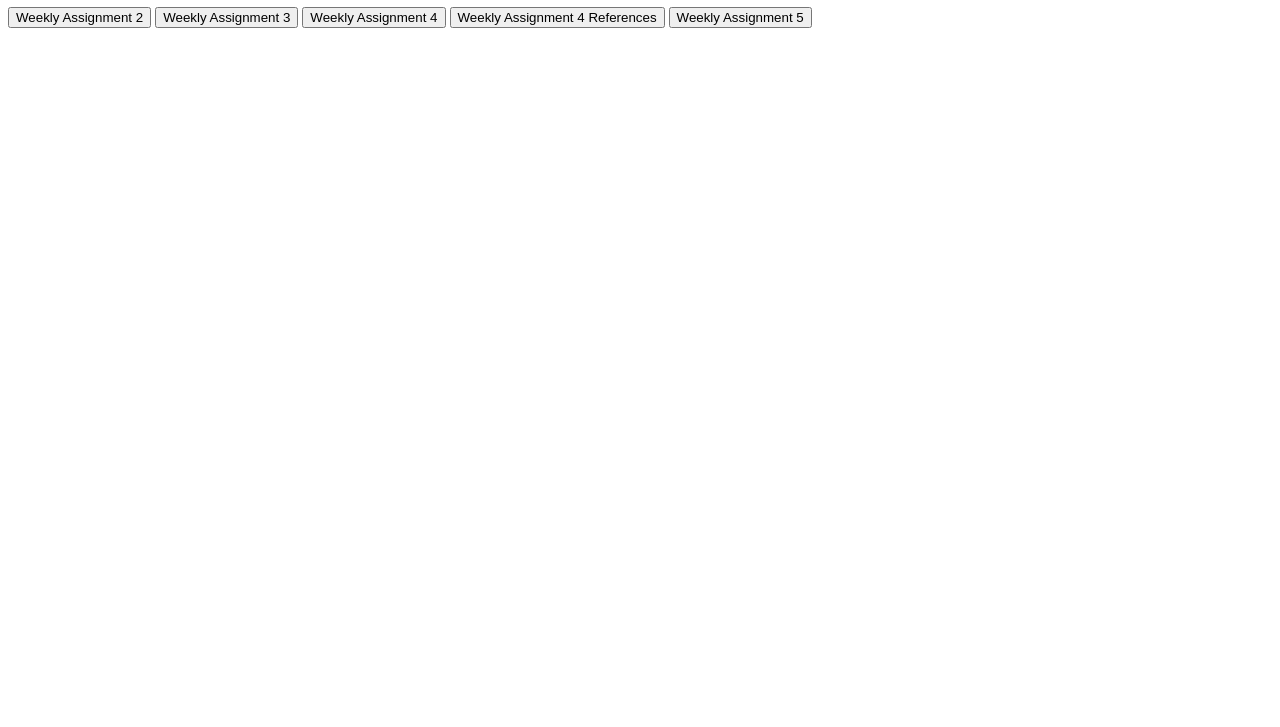
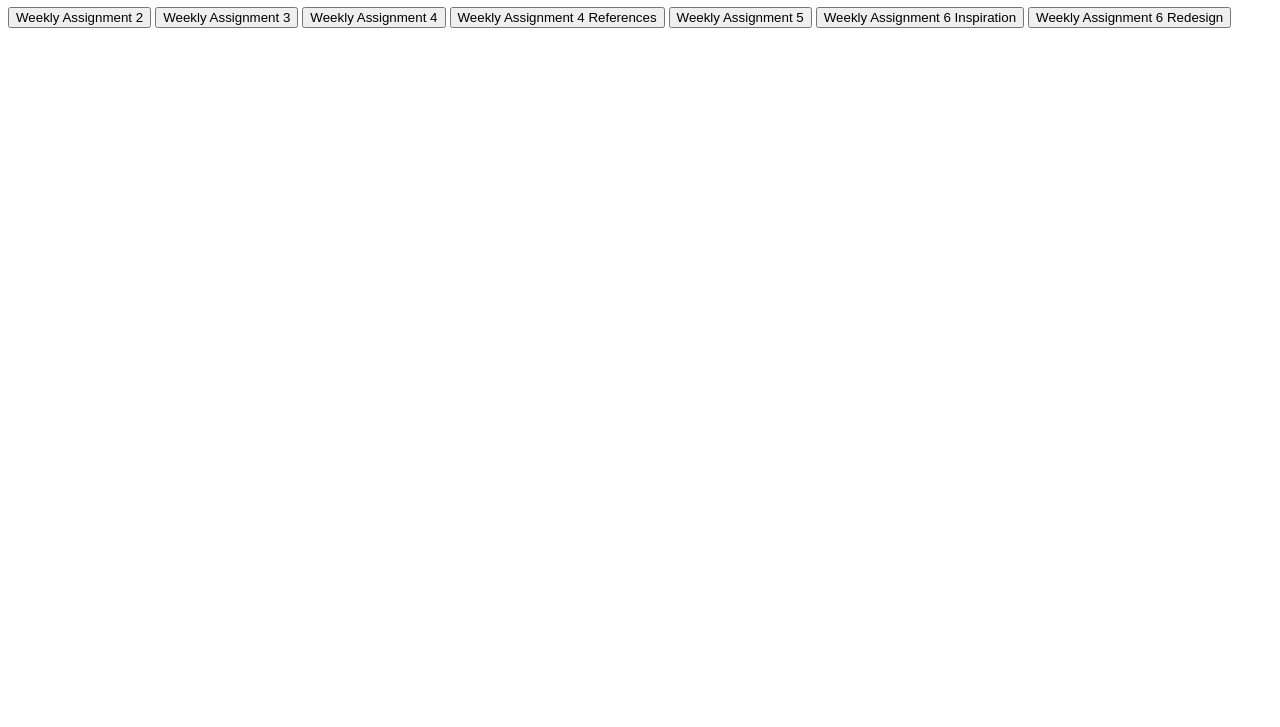
Before and after one commit to sammypann/sammypann.github.io, a plain HTML site: page INFO Page.html in a window 1280 px wide. Shown: the part 73-800 px from the top of the page. Drawn offline with Linux system fonts and the light colour scheme.

Commit message:
Update INFO Page.html

```diff
--- a/INFO Page.html
+++ b/INFO Page.html
@@ -9,6 +9,9 @@
 <button onclick="document.location='wa4.html'">Weekly Assignment 4</button>
 <button onclick="document.location='wa4References.html'">Weekly Assignment 4 References</button>
 <button onclick="document.location='wa5.html'">Weekly Assignment 5</button>
+<button onclick="document.location='inspiration.html'">Weekly Assignment 6 Inspiration</button>
+<button onclick="document.location='redesign.html'">Weekly Assignment 6 Redesign</button>
+
 
 </body>
 </html>
```
